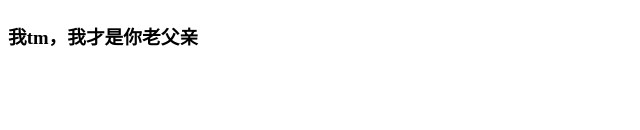
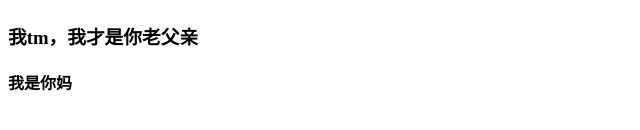
Before and after one commit to jiuke-xiaozhang/gitshiyan, a plain HTML site: page index.html in a window 1280 px wide. Shown: the part 122-252 px from the top of the page, without its empty margins (0-640 px from the left). Drawn offline with Linux system fonts and the light colour scheme.

Commit message:
这是第二次提交

```diff
--- a/index.html
+++ b/index.html
@@ -10,5 +10,6 @@
     <h1>我是你爹</h1>
     <h2>我才是你爹</h2>
     <h3>我tm，我才是你老父亲</h3>
+    <h4>我是你妈</h4>
 </body>
 </html>
```
